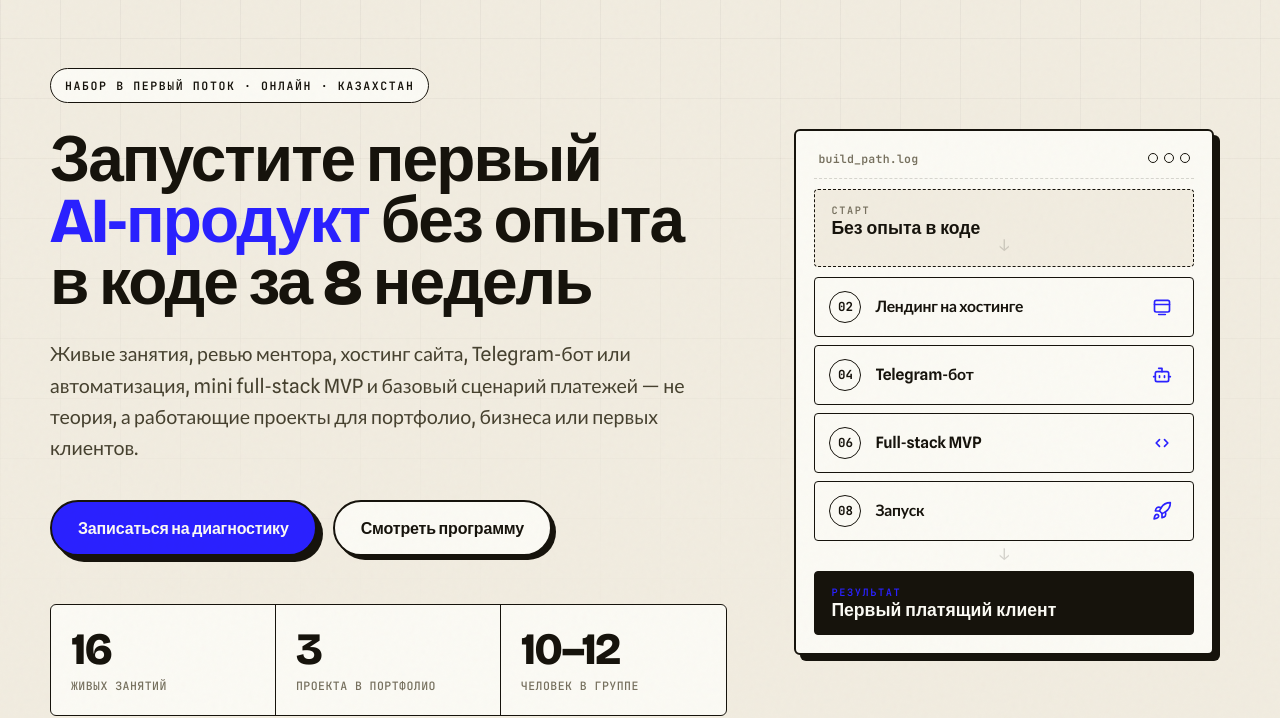
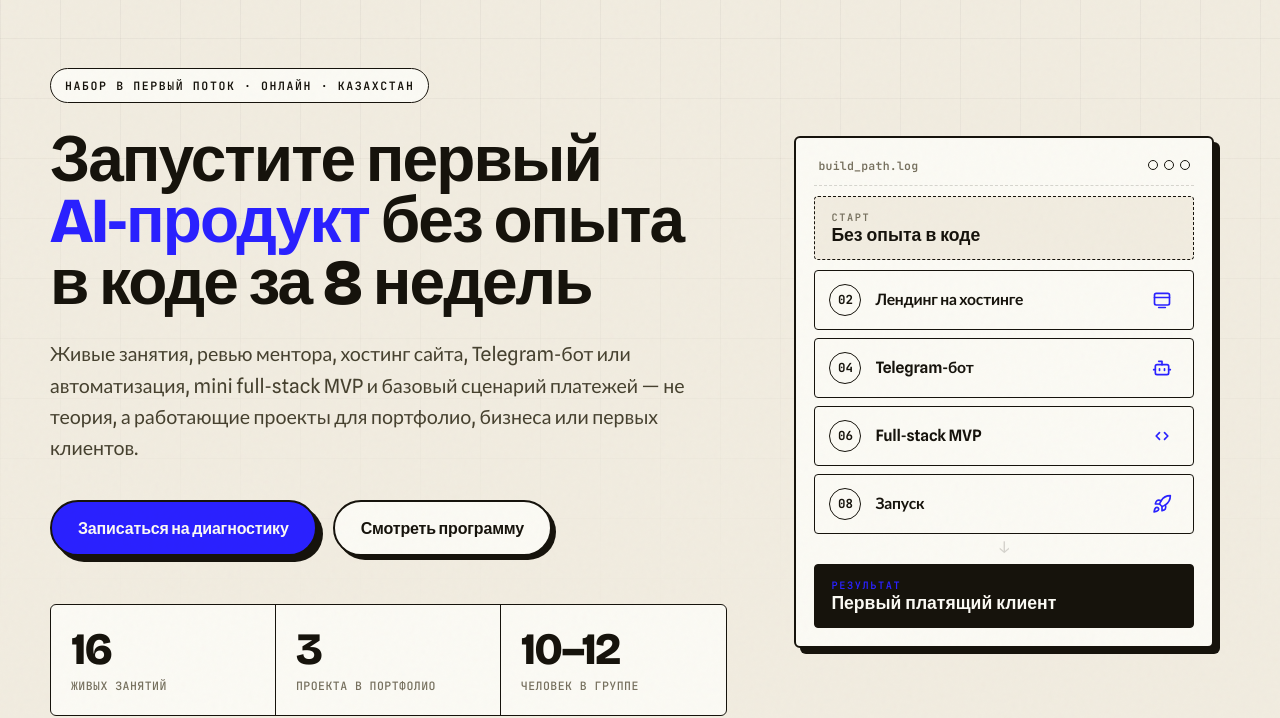
Before and after one commit to silkroadtech-kz/srt-school, a plain HTML site: page index.html in a window 1280 px wide. Shown: the part 82-800 px from the top of the page. Drawn offline with nearby package versions, Linux system fonts and the light colour scheme.

Commit message:
Remove down arrow below hero journey start cap
Co-Authored-By: Claude Opus 4.7 <noreply@anthropic.com>

```diff
--- a/styles.css
+++ b/styles.css
@@ -629,7 +629,6 @@ section[id] {
 }
 
 /* connector arrows between path nodes */
-.journey-start::after,
 .journey-steps::after {
     content: "↓";
     display: block;
```
